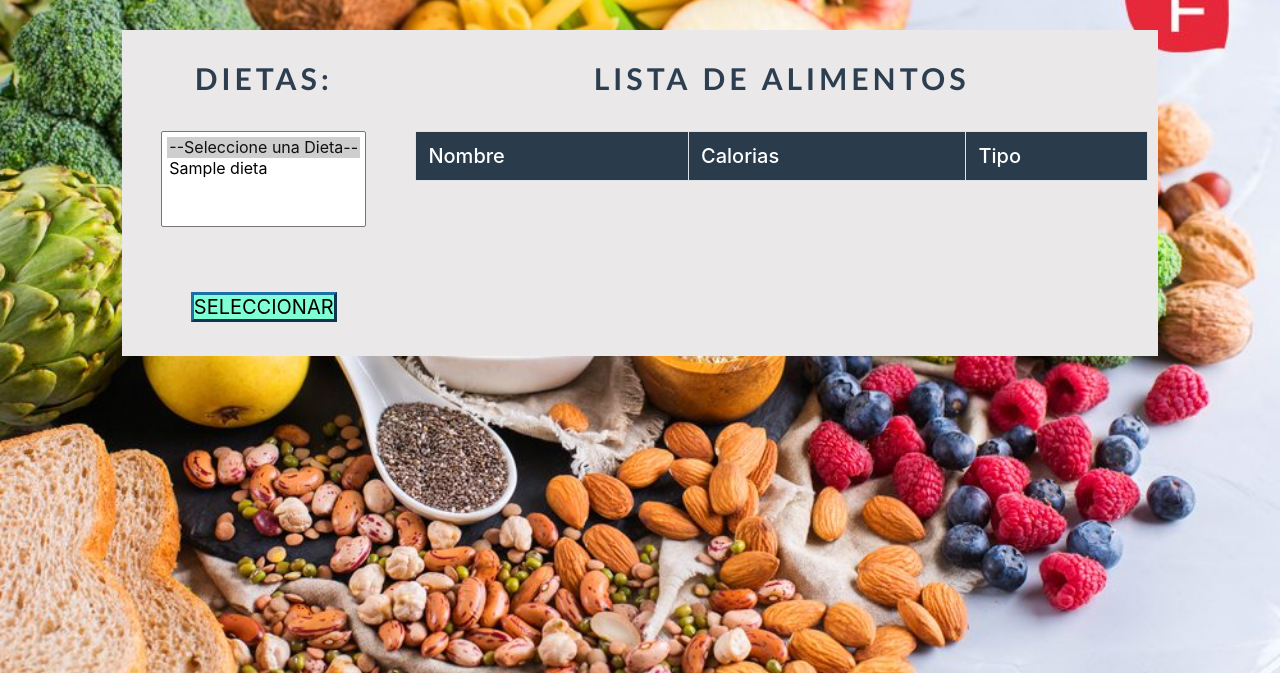
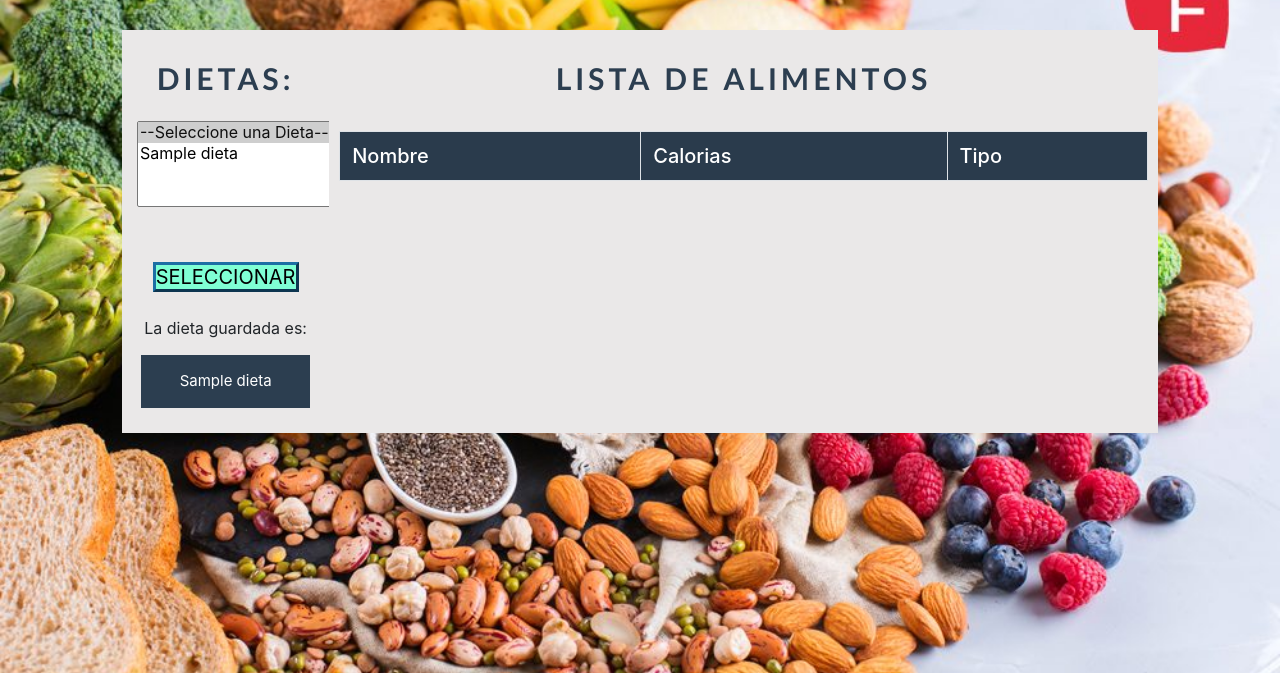
Before and after one commit to juanMartinAlvarez/kitSaludable, a PHP site: page /alimentos.php in a window 1280 px wide. Shown: the part 68-741 px from the top of the page. Run offline with PHP 8.4, Linux system fonts and the light colour scheme; a user stored in the database is signed in; tables that the repository leaves empty hold one stand-in row (values such as "Sample post"); lists and menus that the app fills with data are empty.

Commit message:
show dieta actual
add funtions dietaEsNull() and dietaActual()

```diff
--- a/alimentos.php
+++ b/alimentos.php
@@ -1,4 +1,4 @@
-<?php
+<?php session_start();
 //require_once('autorized.php');
 require_once('header.php')
 ?>
@@ -38,7 +38,8 @@ require_once('header.php')
       <?php
             endforeach;
           }
-        }?>
+        }
+        ?>
     </select>
 
       <div>
@@ -49,22 +50,29 @@ require_once('header.php')
         if (isset($_GET['3'])) {$idUrl = "3";}
         ?>
       </div>
+      <?php
+        require_once('cruddietas.php');
+        echo 'La dieta guardada es: ';?>
+      <div id="dietaActual"><?php
+        echo dietaActual();?>
+      </div>
       <div>
-        <?php if (isset($idUrl)) { ?><br></br>
+        <?php
+        if (isset($idUrl)) { ?><br></br>
         <buton class="btn btn-primary" id='historial'
                  onclick="appendHistory()"> Guardar dieta</buton><br></br>
-          <?php session_start();
+          <?php
           $url = 'http://' . $_SERVER['SERVER_NAME'] . $_SERVER['REQUEST_URI'];
-          if (strpos($url, '&appendHistory')) {
+          if (strpos($url, '&appendHistory')){
             $sqlPersonaExiste = 'select * from personas WHERE id_users=' . $_SESSION['id'] . '';
-            if ($con->query($sqlPersonaExiste)) {
+            if ($con->query($sqlPersonaExiste)){
               $result = $con->query($sqlPersonaExiste);
-              if (!$result->num_rows > 0) {
+              if (!$result->num_rows > 0){
                 echo '<script type="text/javascript">';
                 echo 'alert("Debes ingresar tus datos antes de guardar una dieta!");';
                 echo 'window.location.href = "datos.php";';
                 echo '</script>';
-              } else {
+              }else{
                 $sqlHistorial = 'update personas SET id_alimentosDietas =' . $idUrl . '
                 WHERE id_users=' . $_SESSION['id'] . ' ORDER BY id DESC LIMIT 1';
                 $con = conectar();
@@ -76,17 +84,14 @@ require_once('header.php')
                 }
               }
             }
-          } else {
-            if (isset($idUrl)) {
+          }else{
+            if (isset($idUrl)){
               echo "Dieta establecida, haz click en Guardar dieta para guardarla en el historial";
-            } else {
+            }else{
               echo "Debes establecer una dieta antes de guardarla en el historial";
             }
           }
-          ?>
-        <?php
-        }
-        ?>
+        }?>
       </div>
     </div>
     <!-- Row 2 Alimentos table -->
--- a/cruddietas.php
+++ b/cruddietas.php
@@ -1,6 +1,7 @@
 <?php
 include("dbconnectionsimple.php");
 include_once("claseAlimentos.php");
+include_once("persona.php");
 
 function mapearDietas($idUrl){
   $sql = 'select a.id, a.nombre , a.calorias, d.id, d.nombre as dieta, d.calorias as DCalorias, x.id, x.id_dietas, x.id_alimentos,x.tipo
@@ -31,4 +32,35 @@ function mapearDietas($idUrl){
   }
 }
 
+function dietaEsNull(){
+  $sql = "SELECT `id_alimentosDietas` FROM `personas` ORDER BY id DESC LIMIT 1 ";
+  $con= conectar();
+  $result= $con->query($sql);
+  if($result->num_rows > 0){
+    while($row = $result->fetch_assoc()){
+     if($row['id_alimentosDietas'] ==NULL){
+       return(true);
+     }else{
+       return(false);
+     }
+    }
+  }
+}
+function dietaActual(){
+  $sql = 'SELECT d.nombre as dieta, p.fecha FROM personas p, dietas d
+  where p.id_alimentosDietas = d.id and p.id_users=\''.$_SESSION['id'].'\' ORDER BY fecha DESC LIMIT 1';
+  $con= conectar();
+  $result = $con->query($sql);
+  if($result-> num_rows > 0){
+    while($row = $result->fetch_assoc()){
+      if(dietaEsNull()){
+       return ('Sin Seleccion');
+     }else{
+       return ($row['dieta']);
+     }
+    }
+  }else{
+    echo ('no se pudo hacer la consulta');
+  }
+}
 ?>
--- a/estilos/estilosAlimentos.css
+++ b/estilos/estilosAlimentos.css
@@ -15,8 +15,18 @@ header {
     padding: 10px;
 }
 #select-dietas{
-    margin: 15px;
-    padding: 5px;
+    margin: 5px;
+
+
+}
+#dietaActual{
+  width: 90%;
+  background: #2c3e50;
+  color: #fff;
+  font-size: 15px;
+  margin: 15px auto;
+  padding: 15px;
+
 }
 #contenido1 {
     padding: 15px;
@@ -34,9 +44,9 @@ header {
     width: 100%;
 }
 #row1 {
-    width: 30%;
-    display: inline-block;
-    text-align:center;
+  width: 20%;
+  display: inline-block;
+  text-align: center;
 }
 #row2 {
     width: 80%;
```
Lines whose indentation alone changed are shown as unchanged.
